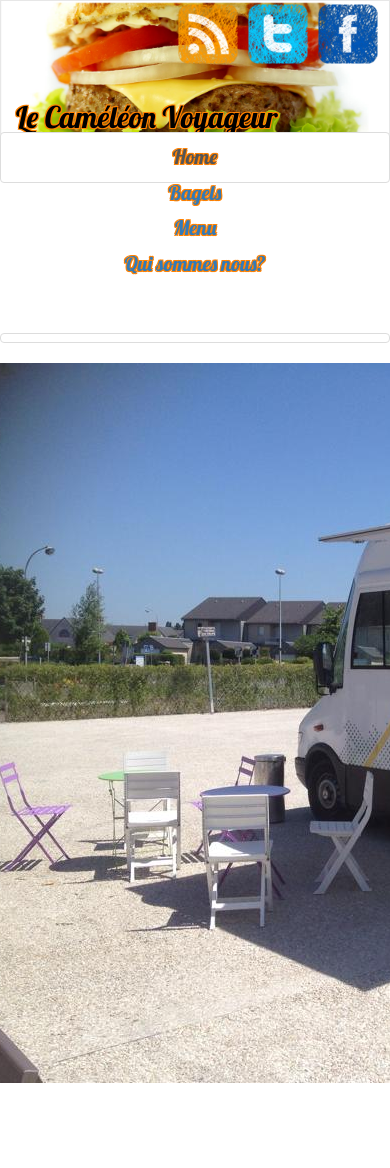
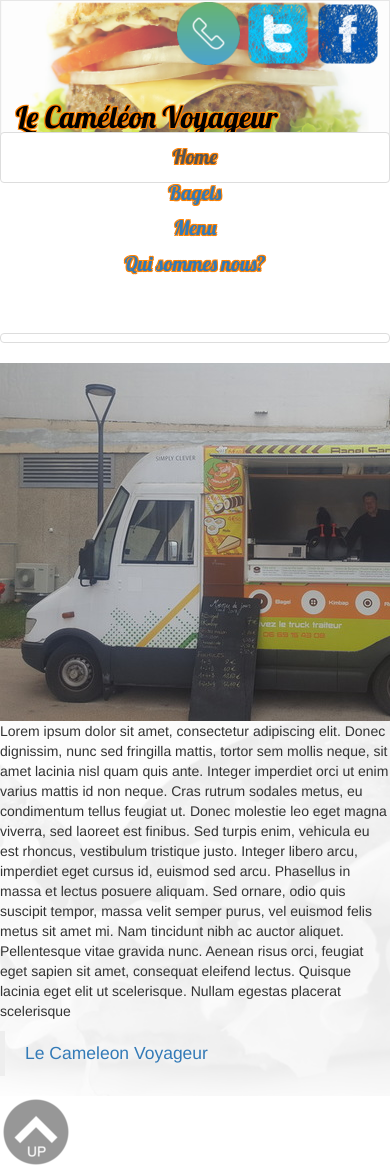
Before and after one commit to Tandav81/lecameleonvoyageurv2, a PHP site: page / in a window 390 px wide; the page is wider, and only the part inside the window is pictured. Before the commit the page ends 1083 px from the top of that part, so only its background shows below. Run offline with PHP 8.4, Linux system fonts and the light colour scheme; data that the repository does not hold is empty; some libraries are stand-ins or nearby versions.

Commit message:
rajout de background et popovers

```diff
--- a/connect.php
+++ b/connect.php
@@ -1,6 +1,6 @@
 <?php
     define("SERVER", "localhost");
     define("USER", "root");
-    define("PASS", '$ubW1lder');
-    define("DB", "le_cameleon_voyageur");
+    define("PASS", 'Wld');
+    define("DB", "cameleon");
 ?>
--- a/index.css
+++ b/index.css
@@ -11,7 +11,6 @@
 	text-shadow: #FF8100 1px 1px, #FF8100 -1px 1px, #FF8100 -1px -1px, #FF8100 1px -1px;
 	color: black;
 }
-
 .logofa {
 	position: absolute;
 	top: 120px;
@@ -96,9 +95,32 @@
 	text-shadow: #FF8100 1px 1px, #FF8100 -1px 1px, #FF8100 -1px -1px, #FF8100 1px -1px;
 }
 .menu li{
-	margin-left: -15px;
+	margin-left: -10px;
 	list-style-type: none;
 }
 .download{
 	text-align: center;
 }
+.slidebagel{
+	height:100%;
+    background-image: url("Images/bageltranspa.png");
+    background-position: center;
+	background-repeat: no-repeat;
+}
+.menu{
+	height:100%;
+	background-image: url("Images/bageltranspa.png");
+	background-position: center;
+	background-repeat: no-repeat;
+}
+.presentation{
+	height:100%;
+	background-image: url("Images/bageltranspa.png");
+	background-position: center;
+	background-repeat: no-repeat;
+}
+footer .haut{
+	position:relative ;
+	bottom: 0;
+	opacity: 0.3;
+}
--- a/index.php
+++ b/index.php
@@ -1,8 +1,8 @@
 <?php
 include 'connect.php';
 $bdd = mysqli_connect(SERVER, USER, PASS, DB);
-    mysqli_set_charset($bdd,"utf8");
-	$reqaccueil = mysqli_query($bdd,'SELECT * FROM adresse ORDER BY idadresse');
+mysqli_set_charset($bdd, "utf8");
+$reqaccueil = mysqli_query($bdd, 'SELECT * FROM adresse ORDER BY idadresse');
 ?>
 
 <!DOCTYPE html>
@@ -12,35 +12,54 @@ include 'connect.php';
     <meta http-equiv="X-UA-Compatible" content="IE=edge">
     <meta name="viewport" content="width=device-width, initial-scale=1">
     <title>Le Caméléon Voyageur</title>
-    <link rel="shortcut icon" href="Images/LOGO_MD.resized.png" type="image/x-icon" />
+    <link rel="shortcut icon" href="Images/LOGO_MD.resized.png" type="image/x-icon"/>
     <link href="index.css" rel="stylesheet">
     <!-- Bootstrap -->
-    <link rel="stylesheet" href="https://maxcdn.bootstrapcdn.com/bootstrap/3.3.7/css/bootstrap.min.css" integrity="sha384-BVYiiSIFeK1dGmJRAkycuHAHRg32OmUcww7on3RYdg4Va+PmSTsz/K68vbdEjh4u" crossorigin="anonymous">
+    <link rel="stylesheet" href="https://maxcdn.bootstrapcdn.com/bootstrap/3.3.7/css/bootstrap.min.css"
+          integrity="sha384-BVYiiSIFeK1dGmJRAkycuHAHRg32OmUcww7on3RYdg4Va+PmSTsz/K68vbdEjh4u" crossorigin="anonymous">
 
     <link href="https://fonts.googleapis.com/css?family=Lobster" rel="stylesheet">
 
 </head>
 <body>
+<div id="fb-root"></div>
+<script>(function(d, s, id) {
+        var js, fjs = d.getElementsByTagName(s)[0];
+        if (d.getElementById(id)) return;
+        js = d.createElement(s); js.id = id;
+        js.src = "//connect.facebook.net/en_US/sdk.js#xfbml=1&version=v2.8";
+        fjs.parentNode.insertBefore(js, fjs);
+    }(document, 'script', 'facebook-jssdk'));</script>
 <header id="top">
     <nav class="navbar navbar-default navbar-fixed">
         <div class="container-fluid">
             <div class="navbar-header">
-            <a class="navbar-brand" href="https://fr-fr.facebook.com/lecameleonvoyageur/">
+                <a class="navbar-brand" href="https://fr-fr.facebook.com/lecameleonvoyageur/" target="_blank">
                     <img class="camel" alt="Logo cameleon" src="Images/LOGO_MD.png">
                 </a>
 
             </div>
-          <h1>Le Caméléon Voyageur  </h1>
+            <h1>Le Caméléon Voyageur </h1>
         </div>
 
     </nav>
     <div class="barre">
         <ul class="nav nav-tabs nav-justified">
-          <li role="presentation" class="active"><a data-target="#carousel-example-generic" data-slide-to="0" class="active">Home</a></li>
+            <li role="presentation" class="active"><a data-target="#carousel-example-generic" data-slide-to="0"
+                                                      class="active">Home</a></li>
             <li role="presentation"><a data-target="#carousel-example-generic" data-slide-to="1">Bagels</a></li>
             <li role="presentation"><a data-target="#carousel-example-generic" data-slide-to="2">Menu</a></li>
-          <li role="presentation"><a data-target="#carousel-example-generic" data-slide-to="3">Qui sommes nous?</a></li>
+            <li role="presentation"><a data-target="#carousel-example-generic" data-slide-to="3">Qui sommes nous?</a>
+            </li>
         </ul>
+    </div>
+
+    <div class="logoz">
+        <a href="https://fr-fr.facebook.com/lecameleonvoyageur/" target="_blank"><img class="logofa"
+                                                                                      src="Images/facebook-icone-5610-64.png"
+                                                                                      alt="logo facebook"></a>
+        <a href=""><img class="logotw" src="Images/twitter-icone-5811-64 (1).png" alt="logo twitter"></a>
+        <a href="tel:+33669154308"><img class="logorss" src="Images/1489108795_phone.png" alt="logo phone"></a>
     </div>
 </header>
 
@@ -65,44 +84,88 @@ include 'connect.php';
                     <a href="#" class="thumbnail">
                         <img class="bagels" src="Images/BAGELS/BAGEL1.jpg" alt="...">
                     </a>
+                    <button type="button" class="btn btn-default" data-container="body" data-toggle="popover"
+                            data-placement="bottom" data-content="Bagel pour les végétariens!">
+                        Vegetables!
+                    </button>
                 </div>
                 <div class="col-lg-2 col-md-4 col-sm-6">
                     <a href="#" class="thumbnail">
                         <img class="bagels" src="Images/BAGELS/BAGEL2.jpg" alt="...">
                     </a>
+                    <button type="button" class="btn btn-default" data-container="body" data-toggle="popover"
+                            data-placement="bottom" data-content="Bagel pour les pecheurs!">
+                        Fishy stuff!
+                    </button>
                 </div>
                 <div class="col-lg-2 col-md-4 col-sm-6">
                     <a href="#" class="thumbnail">
                         <img class="bagels" src="Images/BAGELS/BAGEL3.jpg" alt="...">
                     </a>
+                    <button type="button" class="btn btn-default" data-container="body" data-toggle="popover"
+                            data-placement="bottom" data-content="Un bagel sain et bon pour la santé!">
+                        Health lovers!
+                    </button>
                 </div>
                 <div class="col-lg-2 col-md-4 col-sm-6">
                     <a href="#" class="thumbnail">
                         <img class="bagels" src="Images/BAGELS/BAGEL4.jpg" alt="...">
                     </a>
+                    <button type="button" class="btn btn-default" data-container="body" data-toggle="popover"
+                            data-placement="bottom" data-content="Mais c'est dingue la dinde!">
+                        Une dinde pas deux!
+                    </button>
                 </div>
                 <div class="col-lg-2 col-md-4 col-sm-6">
                     <a href="#" class="thumbnail">
-                        <img class="bagels" src="Images/BAGELS/BAGEL4.jpg" alt="...">
+                        <img class="bagels" src="Images/BAGELS/BAGEL5.jpg" alt="...">
                     </a>
+                    <button type="button" class="btn btn-default" data-container="body" data-toggle="popover"
+                            data-placement="bottom" data-content="Le caméléon étant protégé...">
+                        Il a vu du monde!
+                    </button>
                 </div>
                 <div class="col-lg-2 col-md-4 col-sm-6">
                     <a href="#" class="thumbnail">
-                        <img class="bagels" src="Images/BAGELS/BAGEL4.jpg" alt="...">
+                        <img class="bagels" src="Images/BAGELS/BAGEL6.jpg" alt="...">
                     </a>
+                    <button type="button" class="btn btn-default" data-container="body" data-toggle="popover"
+                            data-placement="bottom" data-content="De la Viande!!!!">
+                        Close to a burger!
+                    </button>
                 </div>
             </div>
         </div>
         <!-- end of bagels -->
+
+        <div class="item menu">
+            <div class="row">
+
                 <?php
                 include 'menu.php';
                 ?>
 
+            </div>
+        </div>
 
-          <div class="item">
+
+        <div class="item presentation">
             <div class="row">
-                <img src="Images/camion2.jpg" alt="...">
-                <div class="carousel-caption">
+                <div class="col-xs-12 col-sm-6 col-md-6 col-lg-4">
+                    <img src="Images/camion.jpg" alt="notre camion">
+                </div>
+                <div class="col-xs-12 col-sm-6 col-md-6 col-lg-8">
+                    <p>Lorem ipsum dolor sit amet, consectetur adipiscing elit. Donec dignissim, nunc sed fringilla
+                        mattis, tortor sem mollis neque, sit amet lacinia nisl quam quis ante. Integer imperdiet orci ut
+                        enim varius mattis id non neque. Cras rutrum sodales metus, eu condimentum tellus feugiat ut.
+                        Donec molestie leo eget magna viverra, sed laoreet est finibus. Sed turpis enim, vehicula eu est
+                        rhoncus, vestibulum tristique justo. Integer libero arcu, imperdiet eget cursus id, euismod sed
+                        arcu. Phasellus in massa et lectus posuere aliquam. Sed ornare, odio quis suscipit tempor, massa
+                        velit semper purus, vel euismod felis metus sit amet mi. Nam tincidunt nibh ac auctor aliquet.
+                        Pellentesque vitae gravida nunc. Aenean risus orci, feugiat eget sapien sit amet, consequat
+                        eleifend lectus. Quisque lacinia eget elit ut scelerisque. Nullam egestas placerat
+                        scelerisque</p>
+                    <div class="fb-page" data-href="https://www.facebook.com/lecameleonvoyageur/" data-tabs="timeline" data-width="800" data-height="300" data-small-header="false" data-adapt-container-width="true" data-hide-cover="false" data-show-facepile="false"><blockquote cite="https://www.facebook.com/lecameleonvoyageur/" class="fb-xfbml-parse-ignore"><a href="https://www.facebook.com/lecameleonvoyageur/">Le Cameleon Voyageur</a></blockquote></div>
                 </div>
             </div>
         </div>
@@ -110,16 +173,23 @@ include 'connect.php';
 </div>
 
 <footer>
-      <div class="logoz">
-          <img class="logofa" src="Images/facebook-icone-5610-64.png" alt="logo facebook">
-          <img class="logotw" src="Images/twitter-icone-5811-64 (1).png" alt="logo twitter">
-          <img class="logorss" src="Images/rss-icone-8769-64.png" alt="logo rss">
-      </div>
+    <a href="#top">
+        <img src="Images/up.png">
+    </a>
+
  </footer>
-   <script src="https://maxcdn.bootstrapcdn.com/bootstrap/3.3.7/js/bootstrap.min.js" integrity="sha384-Tc5IQib027qvyjSMfHjOMaLkfuWVxZxUPnCJA7l2mCWNIpG9mGCD8wGNIcPD7Txa" crossorigin="anonymous"></script>
+
+
 <!-- jQuery (necessary for Bootstrap's JavaScript plugins) -->
 <script src="https://ajax.googleapis.com/ajax/libs/jquery/1.12.4/jquery.min.js"></script>
 <!-- Include all compiled plugins (below), or include individual files as needed -->
 <script src="bootstrap/js/bootstrap.min.js"></script>
+
+<script>
+    $(function () {
+        $('[data-toggle="popover"]').popover()
+    })
+</script>
+
 </body>
 </html>
--- a/menu.php
+++ b/menu.php
@@ -1,5 +1,3 @@
-<div class="item menu">
-    <div class="row">
 
 <?php
     $reqmenu = mysqli_query($bdd,'SELECT * FROM plat ORDER BY ordre');
@@ -16,22 +14,18 @@
                 echo '</div>';
             }
 
-            echo '<div style="float:left;width:300px;position:relative;margin:0 10px 0 0">';
+            echo '<div class="col-lg-3 col-sm-6 col-md-6">';
 
             echo '<h3>'.$datam['categorie'].'</h3>';
             echo '<ul>'.$donnee.'</ul>';
         }
         $categ=$datam['categorie'];
 
-        echo '<p>'.$datam['dish'].'<span style="position:absolute;right:0;">'.$datam['prix'].' €'.'</span></p>';
-        echo '<p>'.$datam['compo'].'</p>';
+        echo '<p><b>'.$datam['dish'].'</b><span style="position:absolute;right:30px;">'.$datam['prix'].' €'.'</span></p>';
+        echo '<p><i>'.$datam['compo'].'</i></p>';
         $i++;
     }
 
 
 ?>
     </div>
-
-
-    </div>
-</div>
```
Also changed, not shown: Images/1489108795_phone.png (added), Images/backbagel.png, Images/bagelstrans.png (added), Images/bageltranspa.png (added), Images/camion.jpg, Images/camion2.jpg (deleted), Images/doiseaux-twitter64.png (deleted), Images/facebook-3-64 (1).png (deleted), Images/facebook-icone-4102-64 (1).png (deleted), Images/instagram-2-64.png (deleted), Images/like-button.png (deleted), Images/maporleans.png (deleted), Images/rss-icone-8769-64.png (deleted), Images/specialite2.jpg (deleted), 1 more files. Lines whose indentation alone changed are shown as unchanged.
